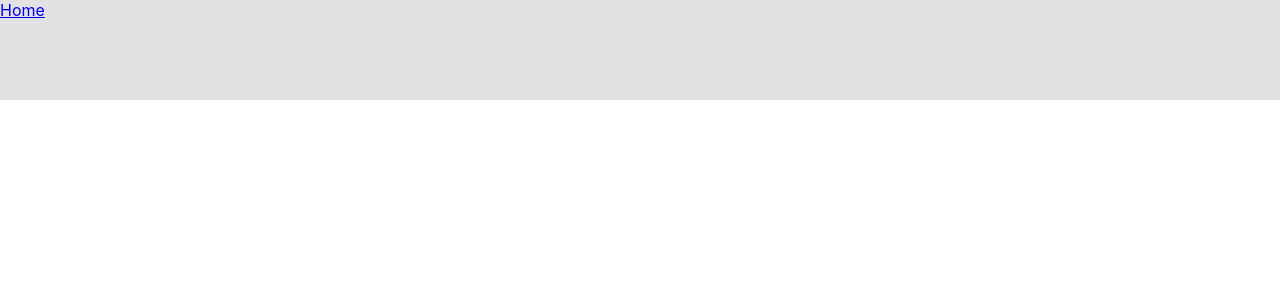
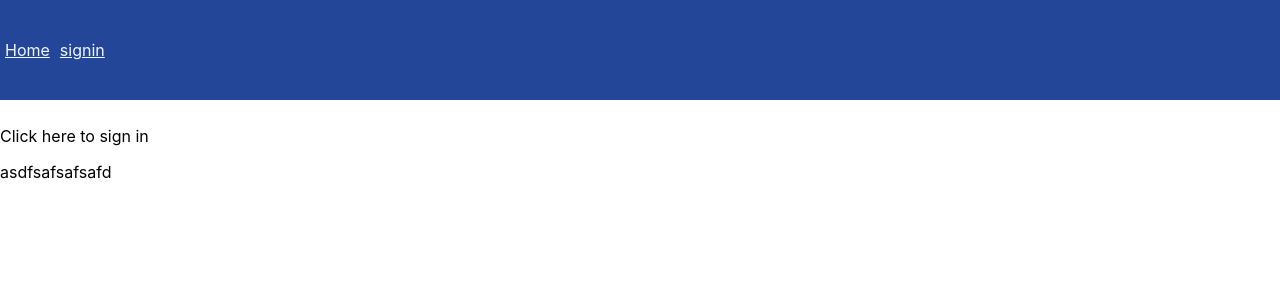
Before and after one commit to Crystal-Nabi/tutorial, a React (Create React App) app in the folder frontend/: page / in a window 1280 px wide. Shown: the top 300 px of the page. Built offline with nearby package versions, Linux system fonts and the light colour scheme.

Commit message:
update router/react-router-latest version

```diff
--- a/frontend/src/App.js
+++ b/frontend/src/App.js
@@ -4,6 +4,7 @@ import { BrowserRouter, Routes, Route } from "react-router-dom";
 import { store } from "./utils/store";
 import { history } from "./utils/history";
 import PageSignin from "./pages/auth/signin";
+import PageSignup from "./pages/auth/signup";
 function App() {
   return (
     <Provider store={store}>
@@ -12,7 +13,9 @@ function App() {
 
         <main>
           <Routes>
-            <Route path="" exact component={PageSignin} />
+            <Route path="/" element={<PageSignin />} />
+            <Route path="/signup" element={<PageSignup />} />
+            <Route path="/signin" element={<PageSignin />} />
           </Routes>
         </main>
       </BrowserRouter>
--- a/frontend/src/index.css
+++ b/frontend/src/index.css
@@ -5,9 +5,32 @@ body {
     sans-serif;
   -webkit-font-smoothing: antialiased;
   -moz-osx-font-smoothing: grayscale;
+  width:100%;
 }
 
 code {
   font-family: source-code-pro, Menlo, Monaco, Consolas, 'Courier New',
     monospace;
 }
+
+header{
+  position: fixed;
+  top:0;
+  width:-webkit-fill-available;
+  height: 100px;
+ background: #234698;
+}
+
+main {
+  position:fixed;
+  top:100px;
+  margin-top: 10px;
+}
+page-content {
+margin: 10px;
+}
+a{
+  margin:5px;
+  line-height: 100px;
+  color:aliceblue;
+}
--- a/frontend/src/layouts/header/index.js
+++ b/frontend/src/layouts/header/index.js
@@ -3,9 +3,8 @@ import { NavLink } from "react-router-dom";
 const PageHeader = () => {
   return (
     <header>
-      <div style={{ height: "100px", backgroundColor: "#e2e2e2" }}>
-        <NavLink to="/">Home</NavLink>
-      </div>
+      <NavLink to="/">Home</NavLink>
+      <NavLink to="/signin">signin</NavLink>
     </header>
   );
 };
--- a/frontend/src/pages/auth/signin/index.js
+++ b/frontend/src/pages/auth/signin/index.js
@@ -3,6 +3,7 @@ const PageSignin = () => {
   return (
     <div>
       <p>Click here to sign in</p>
+      asdfsafsafsafd
     </div>
   );
 };
--- /dev/null
+++ b/frontend/src/pages/auth/signup/index.js
@@ -0,0 +1,5 @@
+import React from "react";
+const PageSignup = () => {
+  return <div>dsfsdfffsfds</div>;
+};
+export default PageSignup;
```
